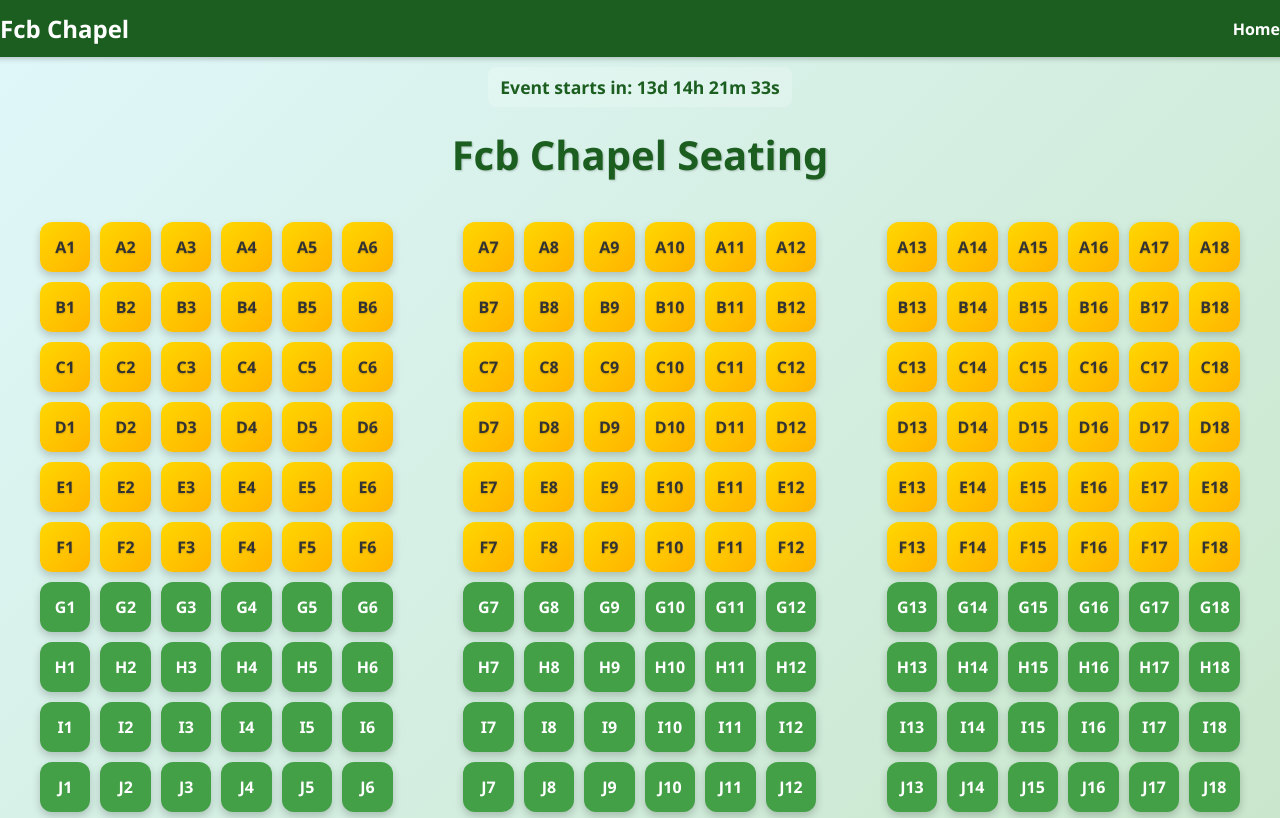
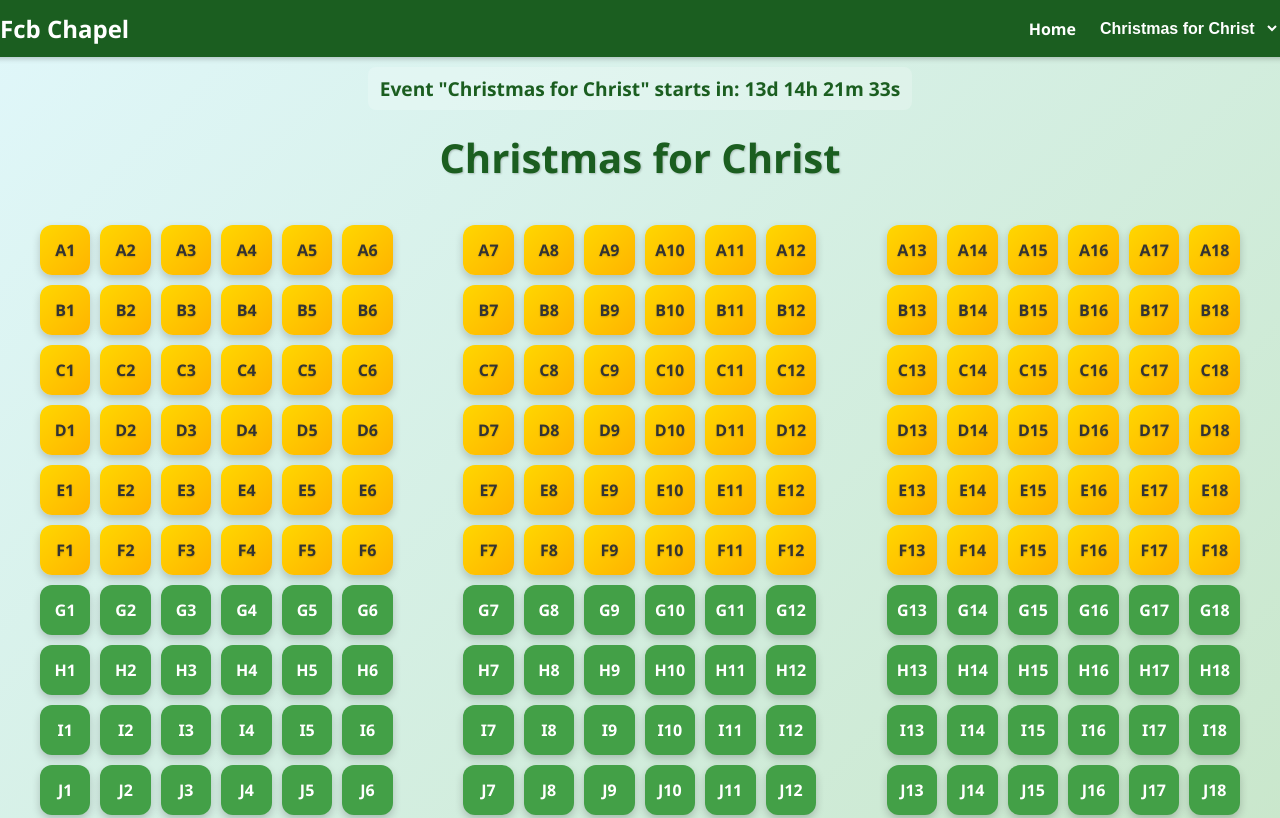
Before and after one commit to Lucifurge/FcbChapelSeatingArrangement, a plain HTML site: page index.html in a window 1280 px wide. Shown: the top 818 px of the page. Drawn offline with Linux system fonts and the light colour scheme; no server answers.

Commit message:
Update index.html

```diff
--- a/index.html
+++ b/index.html
@@ -3,9 +3,8 @@
 <head>
 <meta charset="UTF-8" />
 <meta name="viewport" content="width=device-width, initial-scale=1.0" />
-<title>Fcb Chapel Seating</title>
+<title>FCB Chapel Seating</title>
 <style>
-  /* ---------- Body & Fonts ---------- */
   body {
     font-family: 'Segoe UI', Tahoma, Geneva, Verdana, sans-serif;
     background: linear-gradient(135deg, #e0f7fa, #c8e6c9);
@@ -17,7 +16,7 @@
     align-items: center;
   }
 
-  /* ---------- Navbar ---------- */
+  /* Navbar */
   nav {
     width: 100%;
     background: #1b5e20;
@@ -31,22 +30,25 @@
     top: 0;
     z-index: 100;
   }
-  nav h2 {
-    margin: 0;
-    font-size: 1.5rem;
-  }
-  nav a {
+  nav h2 { margin: 0; font-size: 1.5rem; }
+  .nav-links { display: flex; align-items: center; }
+  .nav-links a, .nav-links select {
     color: white;
     text-decoration: none;
     margin-left: 20px;
     font-weight: bold;
     transition: color 0.2s;
+    background: transparent;
+    border: none;
+    font-size: 1rem;
+    cursor: pointer;
   }
-  nav a:hover { color: #ffd700; }
+  .nav-links a:hover { color: #ffd700; }
+  .nav-links select { color: white; }
 
-  /* ---------- Countdown ---------- */
+  /* Countdown */
   #countdown {
-    font-size: 1.1rem;
+    font-size: 1.2rem;
     margin-top: 10px;
     text-align: center;
     background: rgba(255,255,255,0.2);
@@ -54,9 +56,9 @@
     border-radius: 8px;
     font-weight: bold;
     color: #1b5e20;
+    min-width: 300px;
   }
 
-  /* ---------- Title ---------- */
   h1 {
     text-align: center;
     color: #1b5e20;
@@ -66,7 +68,6 @@
     font-size: 2.5rem;
   }
 
-  /* ---------- Grid ---------- */
   #grid {
     display: grid;
     grid-template-columns: repeat(20, 1fr);
@@ -75,7 +76,6 @@
     margin: 20px auto;
   }
 
-  /* ---------- Seat Styles ---------- */
   .seat {
     padding: 14px 10px;
     text-align: center;
@@ -97,7 +97,6 @@
   .taken { background: #9e9e9e !important; cursor: not-allowed; color: white !important; text-decoration: line-through; box-shadow: inset 0 0 8px rgba(0,0,0,0.3);}
   .space { visibility: hidden; }
 
-  /* ---------- Tooltip ---------- */
   .seat[data-timestamp]:hover::after {
     content: attr(data-timestamp);
     position: absolute;
@@ -116,12 +115,11 @@
   }
   .seat[data-timestamp]:hover::after { opacity: 1; }
 
-  /* ---------- Mobile responsiveness ---------- */
   @media(max-width: 768px){
     #grid { grid-template-columns: repeat(12, 1fr); gap: 8px; }
     .seat { padding: 10px 6px; font-size: 0.85rem; }
     nav h2 { font-size: 1.2rem; }
-    nav a { margin-left: 10px; font-size: 0.9rem; }
+    .nav-links a, .nav-links select { margin-left: 10px; font-size: 0.9rem; }
   }
 </style>
 </head>
@@ -130,15 +128,20 @@
 <!-- Navbar -->
 <nav>
   <h2>Fcb Chapel</h2>
-  <div>
+  <div class="nav-links">
     <a href="#">Home</a>
+    <select id="eventSelector">
+      <option value="christmas">Christmas for Christ</option>
+      <option value="newyear">New Year Celebration</option>
+      <option value="easter">Easter Sunday</option>
+    </select>
   </div>
 </nav>
 
 <!-- Event Countdown -->
 <div id="countdown">Event starts in: --:--:--:--</div>
 
-<h1>Fcb Chapel Seating</h1>
+<h1 id="eventTitle">Fcb Chapel Seating</h1>
 <div id="grid"></div>
 
 <script>
@@ -147,6 +150,15 @@ const seatsPerRow = 18;
 const grid = document.getElementById('grid');
 const API_URL = "https://script.google.com/macros/s/AKfycbxeZwyYbQX55n0ZIC0EkcYSYk4WQrJLHgt4a4liR__p8RTjUX86L9UzehW1cb1_Ua30/exec";
 const saved = {}; // seat -> { name, timestamp }
+
+// Event info
+const events = {
+  christmas: { name: "Christmas for Christ", date: "December 9, 2025 00:00:00" },
+  newyear: { name: "New Year Celebration", date: "January 1, 2026 00:00:00" },
+  easter: { name: "Easter Sunday", date: "April 20, 2026 00:00:00" }
+};
+
+let countdownInterval;
 
 // ---------- Load Reservations ----------
 async function loadReservations() {
@@ -212,17 +224,22 @@ function buildSeats() {
 }
 
 // ---------- Countdown Timer ----------
-function startCountdown() {
+function startCountdown(eventKey) {
   const countdownEl = document.getElementById('countdown');
-  const eventDate = new Date("December 9, 2025 00:00:00").getTime();
+  const eventTitle = document.getElementById('eventTitle');
+  const event = events[eventKey];
+  eventTitle.textContent = event.name;
 
-  const interval = setInterval(() => {
+  if(countdownInterval) clearInterval(countdownInterval);
+
+  countdownInterval = setInterval(() => {
     const now = new Date().getTime();
+    const eventDate = new Date(event.date).getTime();
     const distance = eventDate - now;
 
     if(distance <= 0){
       countdownEl.innerHTML = "🎉 The event has started!";
-      clearInterval(interval);
+      clearInterval(countdownInterval);
       return;
     }
 
@@ -231,13 +248,18 @@ function startCountdown() {
     const minutes = Math.floor((distance % (1000 * 60 * 60)) / (1000*60));
     const seconds = Math.floor((distance % (1000 * 60)) / 1000);
 
-    countdownEl.innerHTML = `Event starts in: ${days}d ${hours}h ${minutes}m ${seconds}s`;
+    countdownEl.innerHTML = `Event "${event.name}" starts in: ${days}d ${hours}h ${minutes}m ${seconds}s`;
   }, 1000);
 }
 
+// ---------- Event Selector ----------
+document.getElementById('eventSelector').addEventListener('change', (e) => {
+  startCountdown(e.target.value);
+});
+
 // ---------- Initialize ----------
 loadReservations();
-startCountdown();
+startCountdown('christmas');
 </script>
 </body>
 </html>
```
